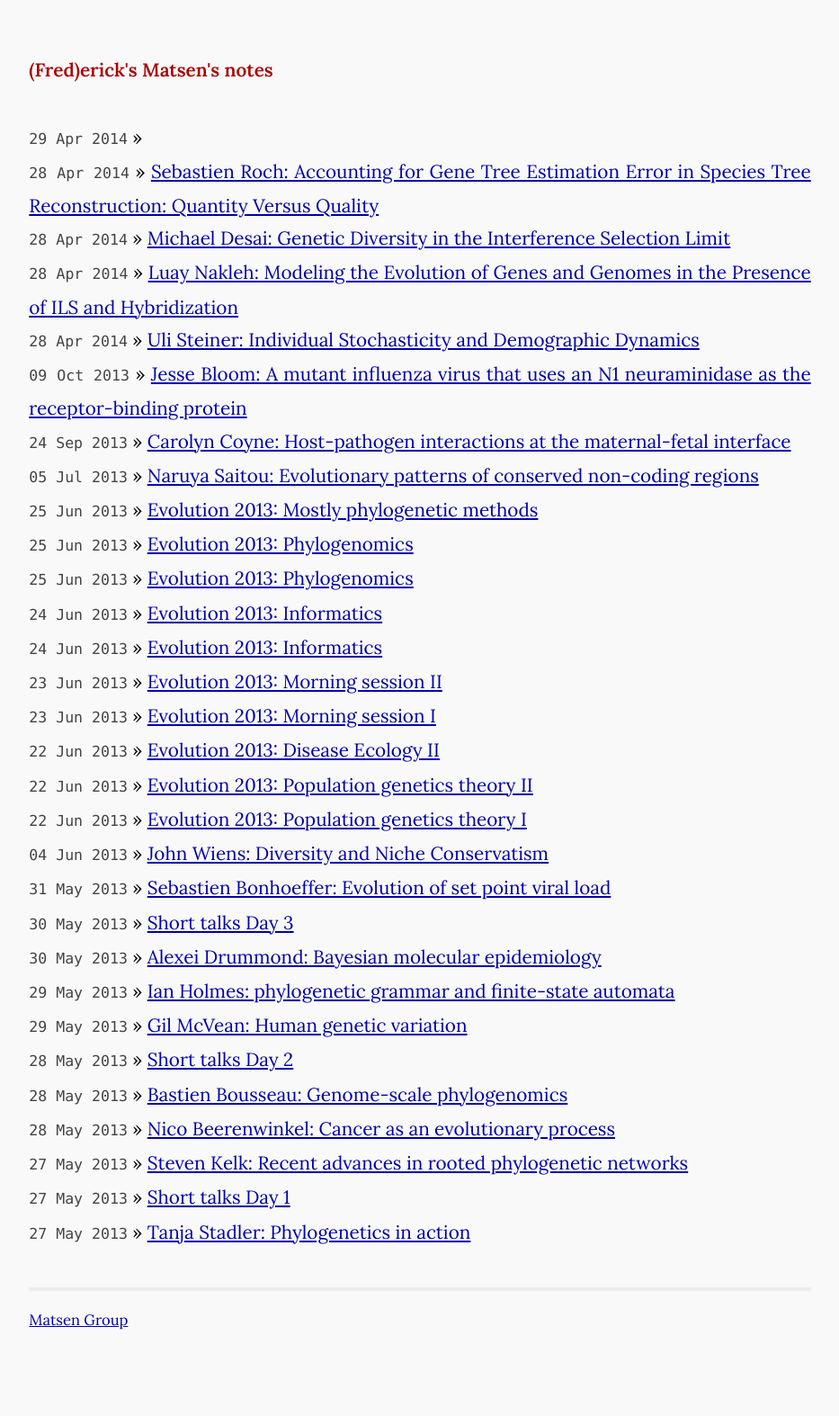
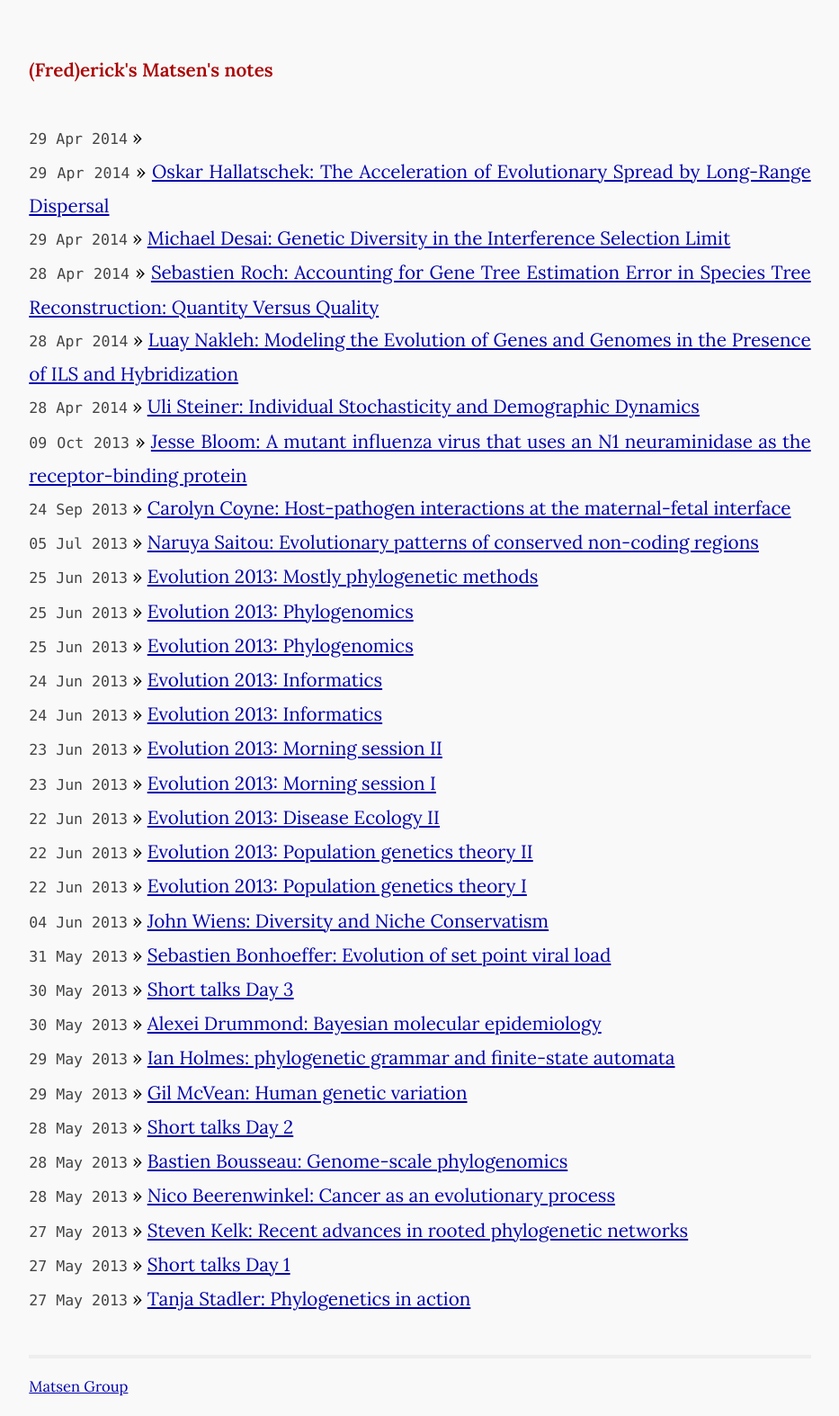
Before and after one commit to matsen/notes, a Jekyll site: the page built from index.html, in a window 1280 px wide. Shown: the whole page at 90% size, without its empty margins (173-1106 px from the left). Built offline with Jekyll 4.4.1, drawn with Linux system fonts in a browser that asks for light colours; before the commit the page ends 1499 px from its top, so only the background shows below that; some of the changed lines change nothing that is shown.

Commit message:
new file:   2014-04-29-oscar-hallatschek.md

```diff
--- a/_posts/2014-04-29-michael-desai.md
+++ b/_posts/2014-04-29-michael-desai.md
@@ -1,7 +1,7 @@
 ---
 layout: post
 title:  "Michael Desai: Genetic Diversity in the Interference Selection Limit"
-date: 2014-04-28 14:00
+date: 2014-04-29 9:00
 categories: Simons2014
 ---
 
--- /dev/null
+++ b/_posts/2014-04-29-oscar-hallatschek.md
@@ -0,0 +1,44 @@
+---
+layout: post
+title:  "Oskar Hallatschek: The Acceleration of Evolutionary Spread by Long-Range Dispersal"
+date: 2014-04-29 10:00
+categories: Simons2014
+---
+
+Will be talking about limited dispersal-- get traveling waves, etc.
+
+We are assuming that the new allele is established.
+How quickly does it take over the population?
+Spread of advantageous gene, spread of disease, etc.
+
+Example of plague: slow, only 300-600km/yr.
+SARS: very fast. 6 months becomes global.
+Broad range dispersal of a dollar bill-- long tail.
+
+Noisy traveling waves with local dispersal.
+Spread of advantageous allele follows a differential equation (Fisher and Kolmogorov): diffusion + growth.
+Speed of this wave: can derive form by dimensional analysis.
+If we consider discrete population, introduces a noise term.
+Affects the wave significantly.
+Leads to a significant correction of the wave speed. (Brunet and Derrida 1998)
+
+Long range dispersal.
+Rather than a diffusion term, integrate WRT a kernel.
+So far, mostly mean field approaches.
+
+Simulations.
+Start with one seed on a $d={1,2}$ lattice.
+Draw new seeds from an exponential distribution centered on previous seeds.
+
+Three parameter regimes:
+
+1. finite speed
+1. power law
+1. stretched exponential
+
+Determine the form of the radius function by a beautiful self-consistency argument.
+This comes from reflecting the shape of the funnel to determine the boundary.
+Saddle point approximation gives recurrence relation -> diff equation.
+
+Helps us understand what happens when I matters.
+These three parameters give three different type of infection trees.
```
